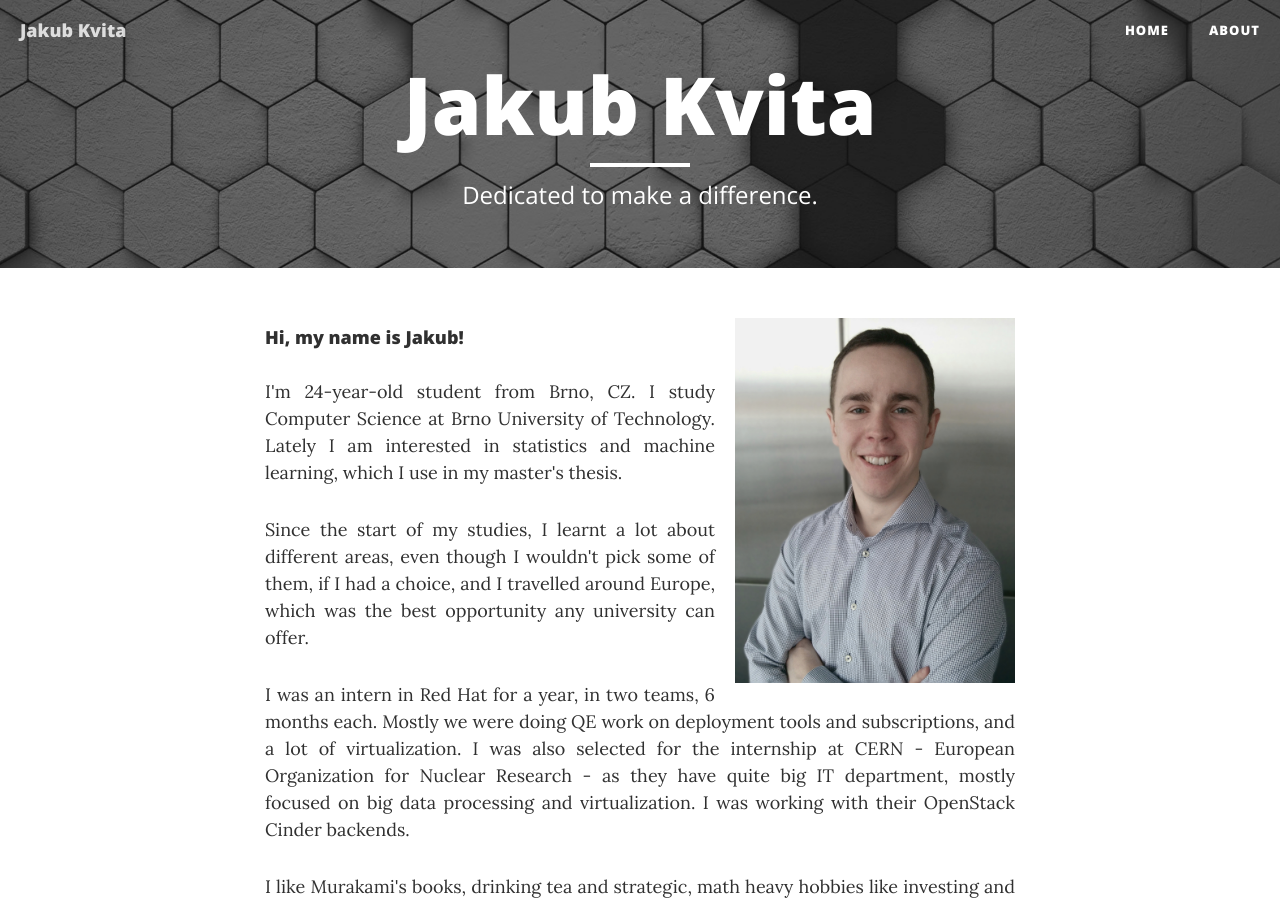
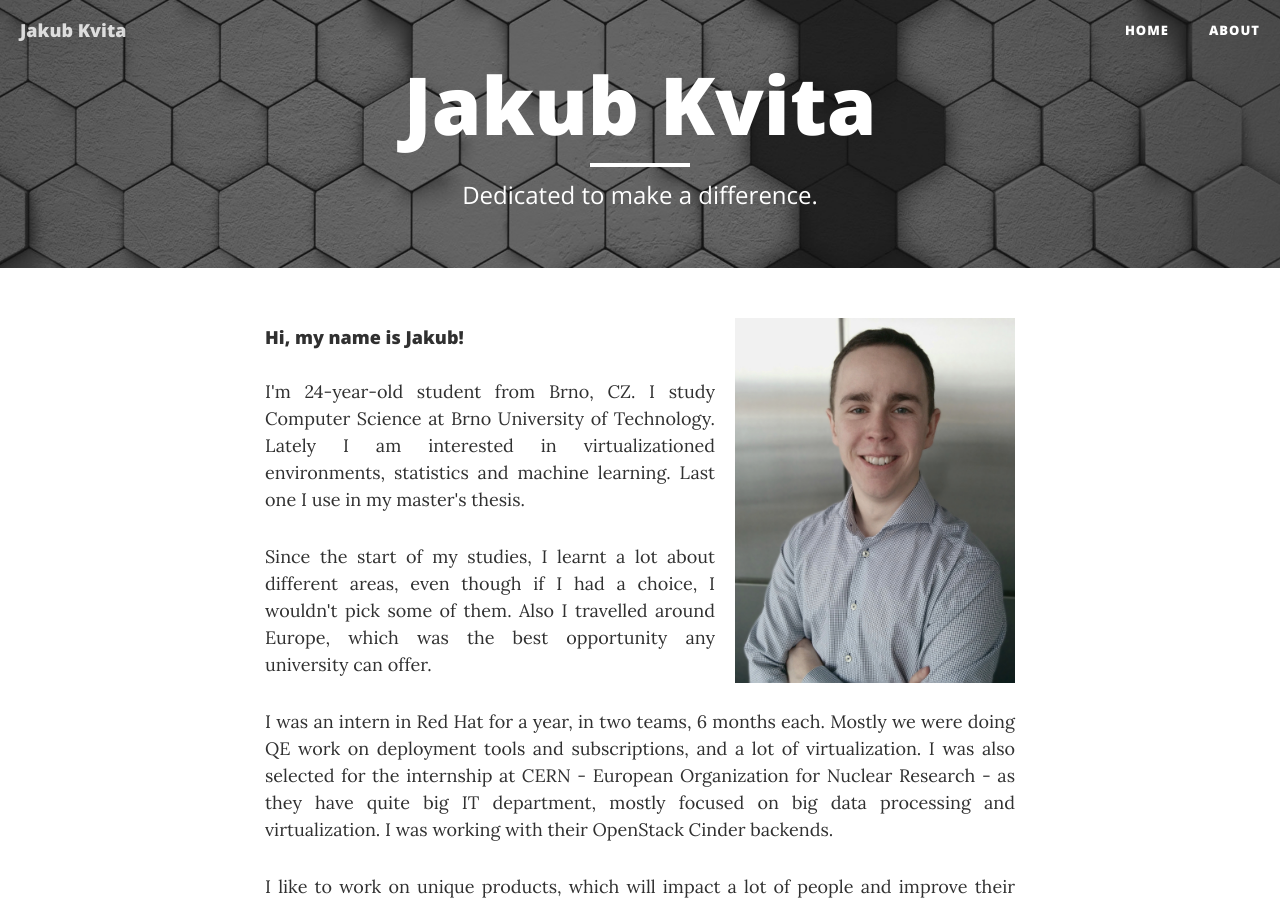
Before and after one commit to kvitajakub/kvitajakub.github.io, a Jekyll site: the page built from about.html, in a window 1280 px wide and 900 px high. Built offline with Jekyll 4.4.1, drawn with Linux system fonts in a browser that asks for light colours; nearby versions of some CDN libraries; some of the changed text lies outside the part shown.

Commit message:
enhanced about page

```diff
--- a/about.html
+++ b/about.html
@@ -8,11 +8,13 @@
 
 <img class="profil-picture" src="{{ site.baseurl }}/img/profil.jpg">
 <h4>Hi, my name is Jakub!</h4>
-<p>I'm 24-year-old student from <a href="https://www.google.com/maps/place/Brno,+CZ">Brno, CZ</a>. I study Computer Science at Brno University of Technology. Lately I am interested in statistics and machine learning, which I use in my <a href="https://github.com/kvitajakub/MasterThesis/raw/2f29161d617f0d4b7feec8f9a2a23b557b3583f1/diplomka.pdf">master's thesis</a>.</p>
+<p>I'm 24-year-old student from <a href="https://www.google.com/maps/place/Brno,+CZ">Brno, CZ</a>. I study Computer Science at Brno University of Technology. Lately I am interested in virtualizationed environments, statistics and machine learning. Last one I use in my <a href="https://github.com/kvitajakub/MasterThesis/raw/2f29161d617f0d4b7feec8f9a2a23b557b3583f1/diplomka.pdf">master's thesis</a>.</p>
 
-<p>Since the start of my studies, I learnt a lot about different areas, even though I wouldn't pick some of them, if I had a choice, and I travelled around Europe, which was the best opportunity any university can offer.</p>
+<p>Since the start of my studies, I learnt a lot about different areas, even though if I had a choice, I wouldn't pick some of them. Also I travelled around Europe, which was the best opportunity any university can offer.</p>
 
 <p>I was an intern in Red Hat for a year, in two teams, 6 months each. Mostly we were doing QE work on deployment tools and subscriptions, and a lot of virtualization. I was also selected for the internship at CERN - European Organization for Nuclear Research - as they have quite big IT department, mostly focused on big data processing and virtualization. I was working with their OpenStack Cinder backends.</p>
+
+<p>I like to work on unique products, which will impact a lot of people and improve their lives. I love to collaborate with people who firmly believe in what they do and I want to help them, support them and work on the idea together. I find joy in helping great ideas to emerge, in shaping them and it doesn't matter, if I created them, or somebody else. I just want to be part of it and do my best.</p>
 
 <p>I like Murakami's books, drinking tea and strategic, math heavy hobbies like investing and board games. I also started to do fencing.</p>
 
```
